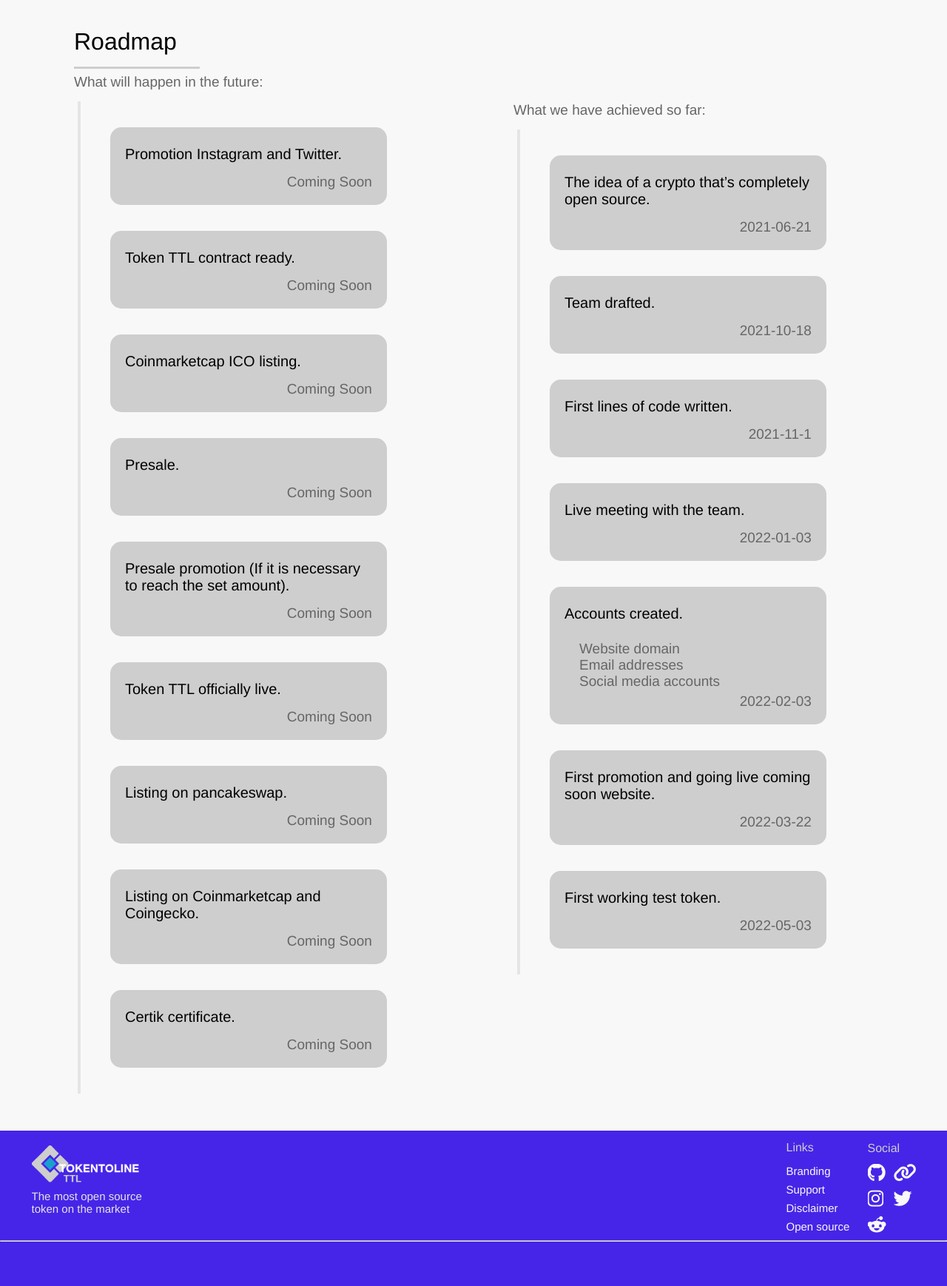
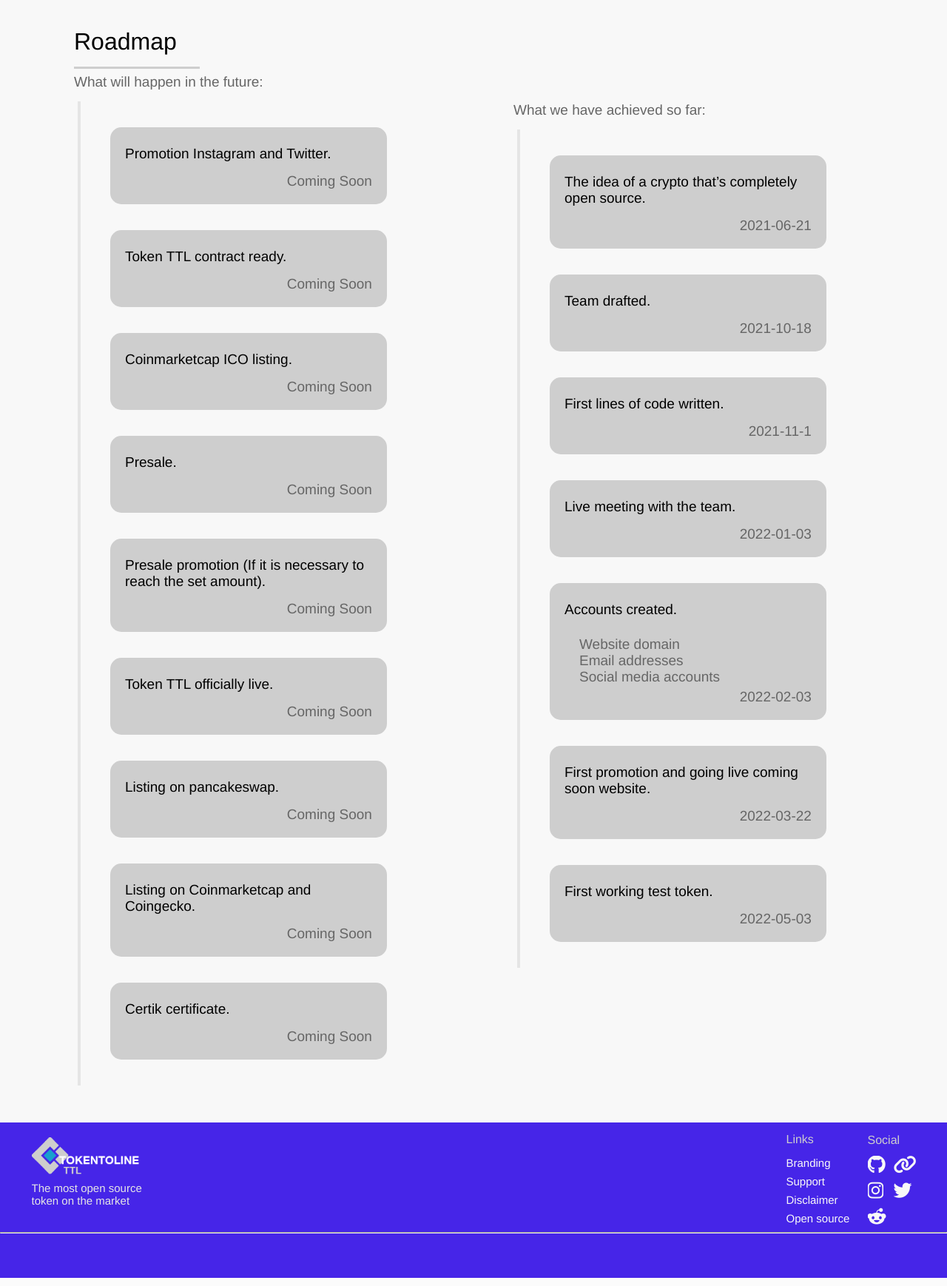
Before and after one commit to TokenToLine/WebsiteComingSoon, a PHP site: page /roadmap.php in a window 1280 px wide. Shown: the part 219-1957 px from the top of the page at 74% size. Run offline with PHP 8.4, Linux system fonts and the light colour scheme; some libraries are stand-ins or nearby versions.

Commit message:
Website roadmap update

```diff
--- a/css/syles.css
+++ b/css/syles.css
@@ -531,8 +531,8 @@
 
 .road h5 {
   margin-top: -20px;
-  font-size: 20px;
-  font-weight: 350;
+  font-size: 19px;
+  font-weight: 400;
 }
 
 .road p {
--- a/css/syles.scss
+++ b/css/syles.scss
@@ -466,8 +466,8 @@
   padding: 20px;
   h5 {
     margin-top: -20px;
-    font-size: 20px;
-    font-weight: 350;
+    font-size: 19px;
+    font-weight: 400;
   }
   p {
     margin-top: -10px;
```
